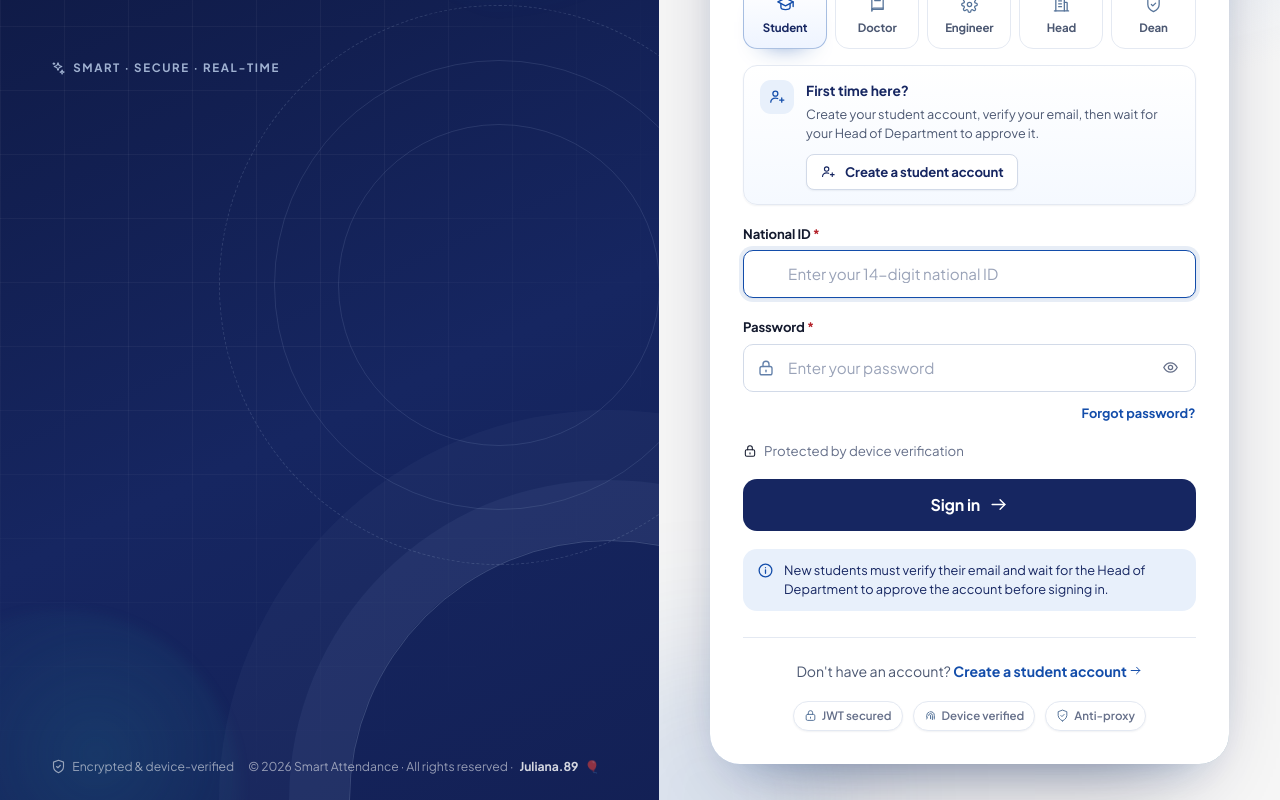
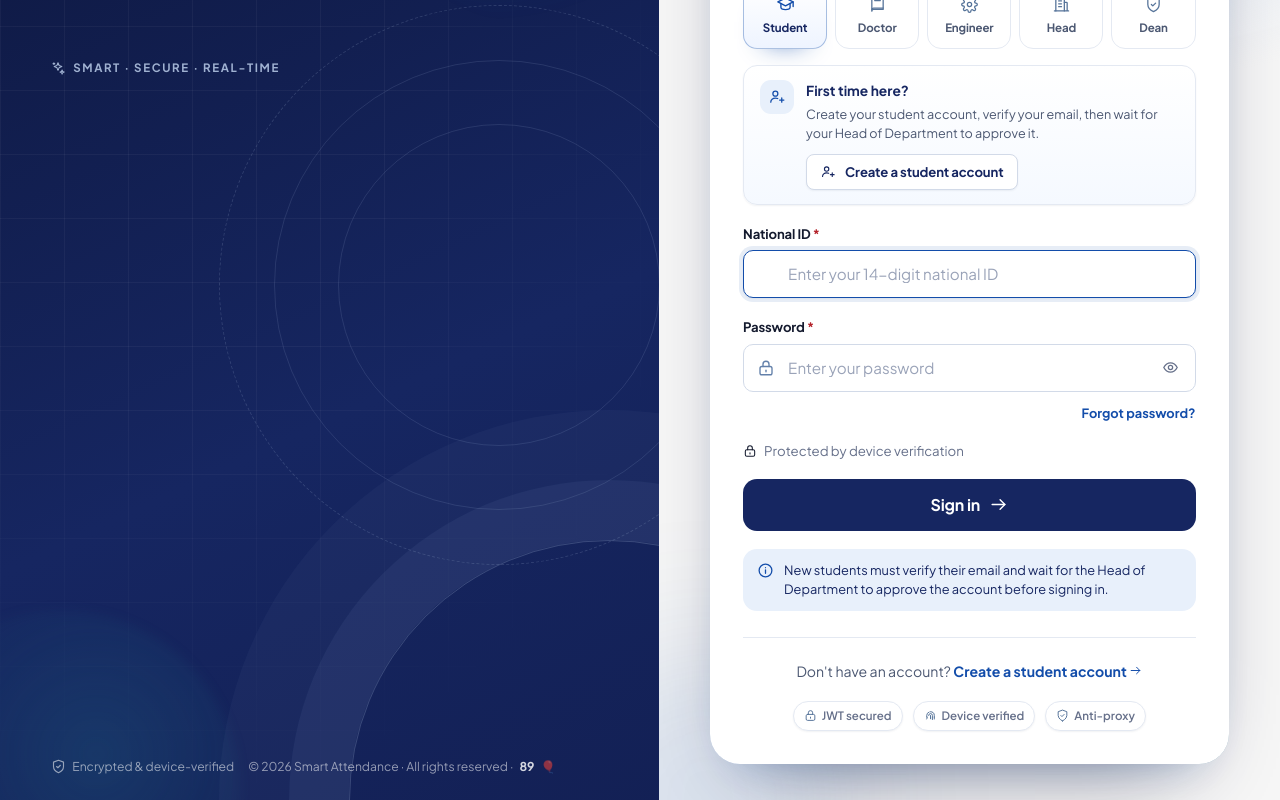
Before and after one commit to basmala-mahdi-89/Smart-Attendance-System, a React (Vite) app in the folder Frontend/: page /login in a window 1280 px wide. Shown: the part 230-1030 px from the top of the page. Built offline with nearby package versions, Linux system fonts and the light colour scheme; no server answers.

Commit message:
style: shorten footer credit to 89

```diff
--- a/Frontend/src/components/layout/AuthLayout.jsx
+++ b/Frontend/src/components/layout/AuthLayout.jsx
@@ -123,7 +123,7 @@ export default function AuthLayout({ children, wide = false }) {
           </span>
           <span className="auth__rights">
             © {new Date().getFullYear()} Smart Attendance · {lang === 'ar' ? 'جميع الحقوق محفوظة' : 'All rights reserved'} ·{' '}
-            <strong>Juliana.89</strong> 🎈
+            <strong>89</strong>🎈
           </span>
         </div>
       </aside>
@@ -187,7 +187,7 @@ export default function AuthLayout({ children, wide = false }) {
 
         <footer className="auth__compact-rights">
           © {new Date().getFullYear()} Smart Attendance · {lang === 'ar' ? 'جميع الحقوق محفوظة' : 'All rights reserved'} ·{' '}
-          <strong>Juliana.89</strong> 🎈
+          <strong>89</strong>🎈
         </footer>
       </main>
     </div>
--- a/Frontend/src/components/layout/DashboardLayout.jsx
+++ b/Frontend/src/components/layout/DashboardLayout.jsx
@@ -513,7 +513,7 @@ export default function DashboardLayout({
             <span>
               © {new Date().getFullYear()} Smart Attendance ·{' '}
               {ar ? 'جميع الحقوق محفوظة' : 'All rights reserved'} ·{' '}
-              <strong className="app-footer__brand">Juliana.89</strong> 🎈
+              <strong className="app-footer__brand">89</strong>🎈
             </span>
           </footer>
         </main>
```
